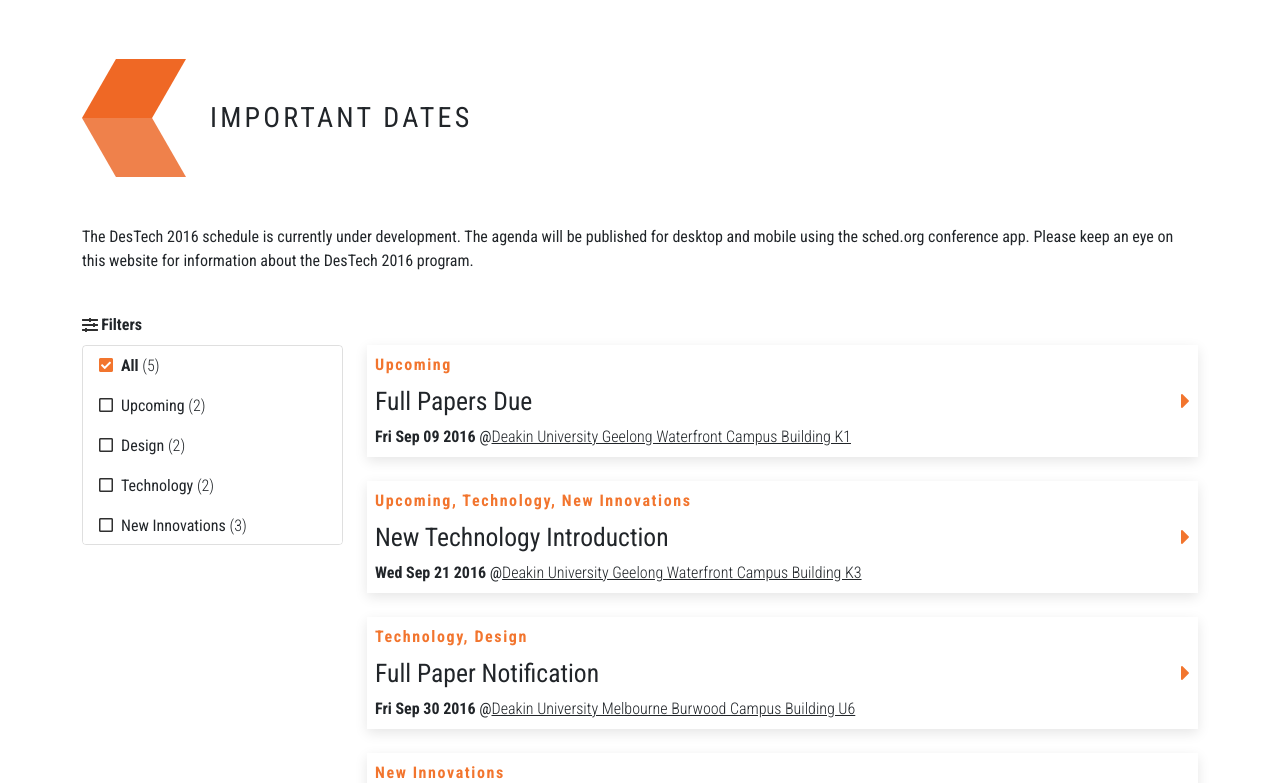
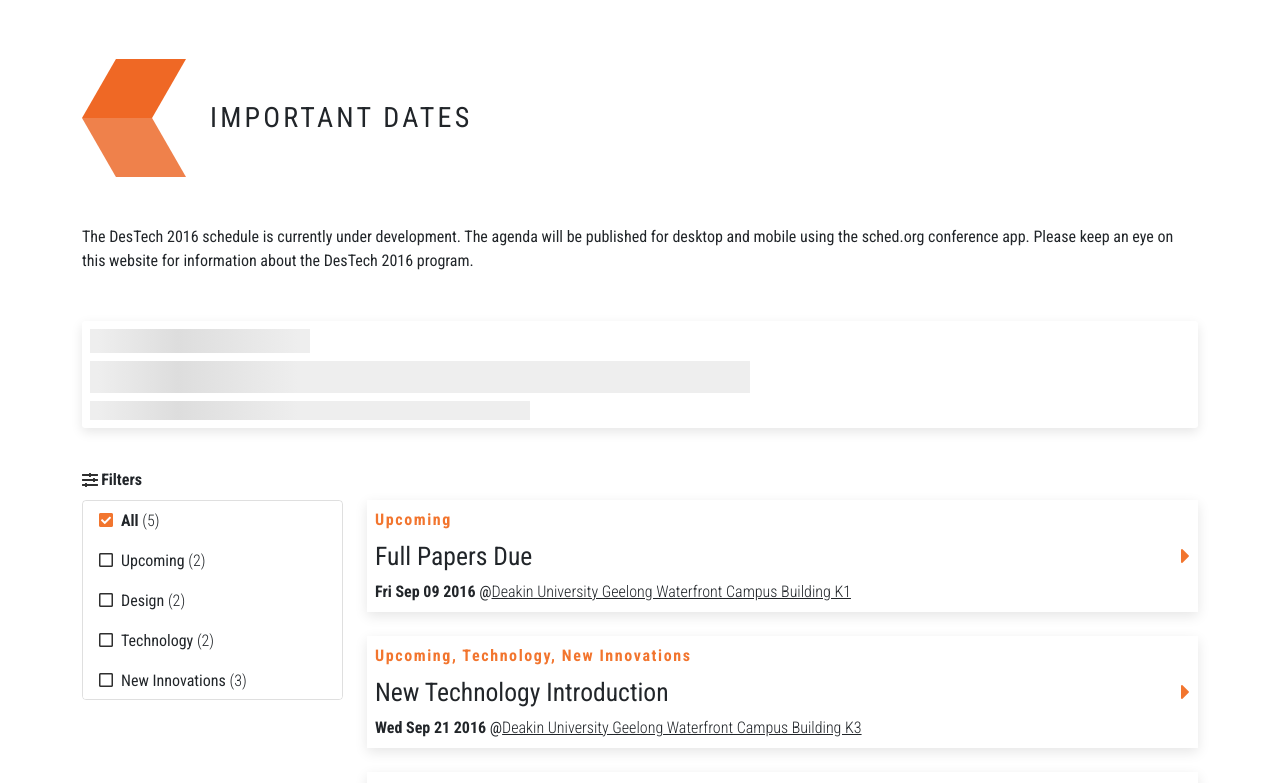
Before and after one commit to AndyJPG/destech-showcase, a React (Create React App) app: page / in a window 1280 px wide. Shown: the part 1454-2237 px from the top of the page. Built offline with nearby package versions, Linux system fonts and the light colour scheme.

Commit message:
styled loading animation

```diff
--- /dev/null
+++ b/src/components/ContentPlaceholder/ContentPlaceholder.tsx
@@ -0,0 +1,27 @@
+import './contentPlaceholder.scss';
+import * as React from 'react';
+
+type Props = {
+
+};
+
+function ContentPlaceholder(props: Props) {
+  return (
+      <div className="timeline-wrapper">
+          <div className="timeline-item">
+              <div className="animated-background">
+                  <div className="background-maker">
+                      <div className="content-top" />
+                      <div className="content-separator" />
+                      <div className="content-mid" />
+                      <div className="content-separator" />
+                      <div className="content-bottom" />
+                      <div className="content-separator" />
+                  </div>
+              </div>
+          </div>
+      </div>
+  )
+}
+
+export default ContentPlaceholder;
--- /dev/null
+++ b/src/components/ContentPlaceholder/contentPlaceholder.scss
@@ -0,0 +1,75 @@
+.timeline-wrapper {
+  margin: 1.5rem 0;
+
+  .timeline-item {
+    background: #fff;
+    //border: 1px solid;
+    //border-color: #e5e6e9 #dfe0e4 #d0d1d5;
+    box-shadow: rgba(0, 0, 0, 0.1) 0 4px 12px;
+    border-radius: 3px;
+    padding: 8px;
+
+    margin: 0 auto;
+    width: 100%;
+
+    @keyframes placeHolderShimmer {
+      0%{
+        background-position: -468px 0
+      }
+      100%{
+        background-position: 468px 0
+      }
+    }
+
+    .animated-background {
+      animation-duration: 1s;
+      animation-fill-mode: forwards;
+      animation-iteration-count: infinite;
+      animation-name: placeHolderShimmer;
+      animation-timing-function: linear;
+      background: #f6f7f8;
+      background: linear-gradient(to right, #eeeeee 8%, #dddddd 18%, #eeeeee 33%);
+      background-size: 800px 104px;
+      position: relative;
+      height: 91px;
+
+      .background-maker {
+        background: transparent;
+        position: absolute;
+        width: 100%;
+        height: 100%;
+        top: 0;
+        left: 0;
+        display: block;
+
+        div {
+          background: white;
+          display: flex;
+        }
+
+        .content-separator {
+          width: 100%;
+          height: 8px;
+        }
+
+        .content-top {
+          height: 24px;
+          width: 80%;
+          float: right;
+        }
+
+        .content-mid {
+          width: 40%;
+          float: right;
+          height: 32px;
+        }
+
+        .content-bottom {
+          height: 19px;
+          width: 60%;
+          float: right;
+        }
+      }
+    }
+  }
+}
--- a/src/components/EventDates/EventDates.tsx
+++ b/src/components/EventDates/EventDates.tsx
@@ -2,6 +2,7 @@ import './eventDates.scss';
 import * as React from 'react';
 import {useState, useEffect} from 'react';
 import {Link} from 'react-router-dom';
+import ContentPlaceholder from "../ContentPlaceholder/ContentPlaceholder";
 
 // Json data type
 type JsonData = {
@@ -63,23 +64,7 @@ function EventDates() {
         const jsonResponse: JsonData = await response.json();
 
         // Simulate fetching
-        // setTimeout(() => {
-        //     const eventsData: Array<Event> = jsonResponse.events.map((event) => {
-        //         return {
-        //             eventId: event.eventId,
-        //             eventName: event.eventName,
-        //             eventDate: new Date(event.eventDate),
-        //             eventLocation: event.eventLocation,
-        //             category: event.category
-        //         }
-        //     });
-        //
-        //     const filterOptionData: Array<FilterOption> = jsonResponse.filterOptions;
-        //
-        //     setFilterOptions(filterOptionData);
-        //     setEvents(eventsData);
-        // }, 2000);
-
+        setTimeout(() => {
             const eventsData: Array<Event> = jsonResponse.events.map((event) => {
                 return {
                     eventId: event.eventId,
@@ -94,6 +79,7 @@ function EventDates() {
 
             setFilterOptions(filterOptionData);
             setEvents(eventsData);
+        }, 2000);
     }
 
     // Filter list
@@ -174,7 +160,11 @@ function EventDates() {
     function getEventsList(): React.ReactNode {
         // If evens haven't been fetch yet
         if (events === undefined) {
-            return <span>Loading</span>;
+            return <div>
+                <ContentPlaceholder/>
+                <ContentPlaceholder/>
+                <ContentPlaceholder/>
+            </div>;
         }
 
         let newEventsList = [...events];
@@ -218,6 +208,7 @@ function EventDates() {
                 published for desktop and
                 mobile using the sched.org conference app. Please keep an eye on this website for information about the
                 DesTech 2016 program.</p>
+            <ContentPlaceholder/>
             <div className="events-filter col-12 col-sm-12 col-md-4 col-lg-3">
                 <label className="filter-title">
                     <input type="checkbox" checked={showFilter} onChange={() => {
--- a/src/components/EventDates/eventDates.scss
+++ b/src/components/EventDates/eventDates.scss
@@ -134,10 +134,6 @@
           top: 0;
         }
 
-        //border: 2px solid rgba(242, 117, 46, 0.5);
-        //padding-top: 1rem;
-        //padding-bottom: 1rem;
-        //background: $primary;
         color: white;
 
         .event-categories {
```
Lines whose indentation alone changed are shown as unchanged.
